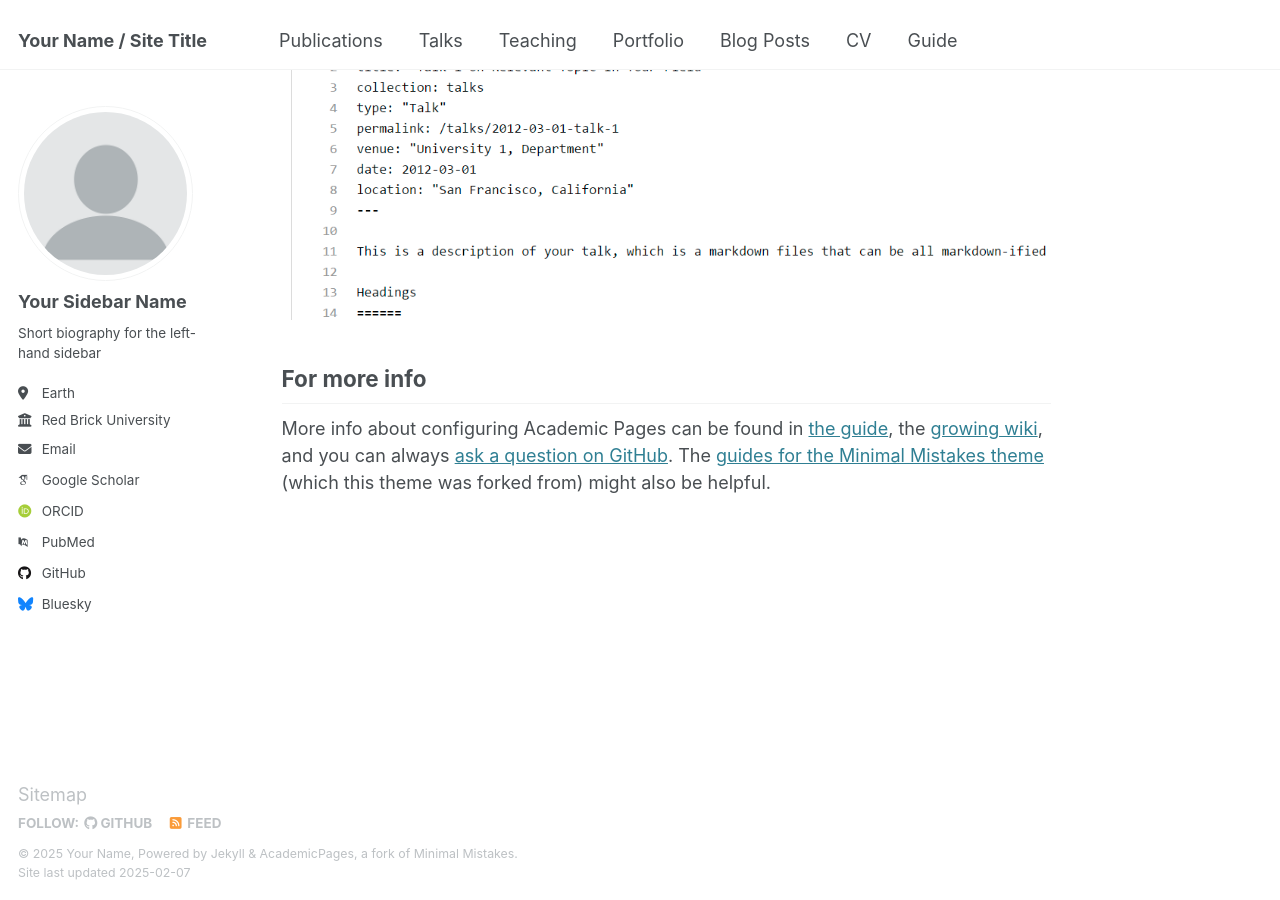
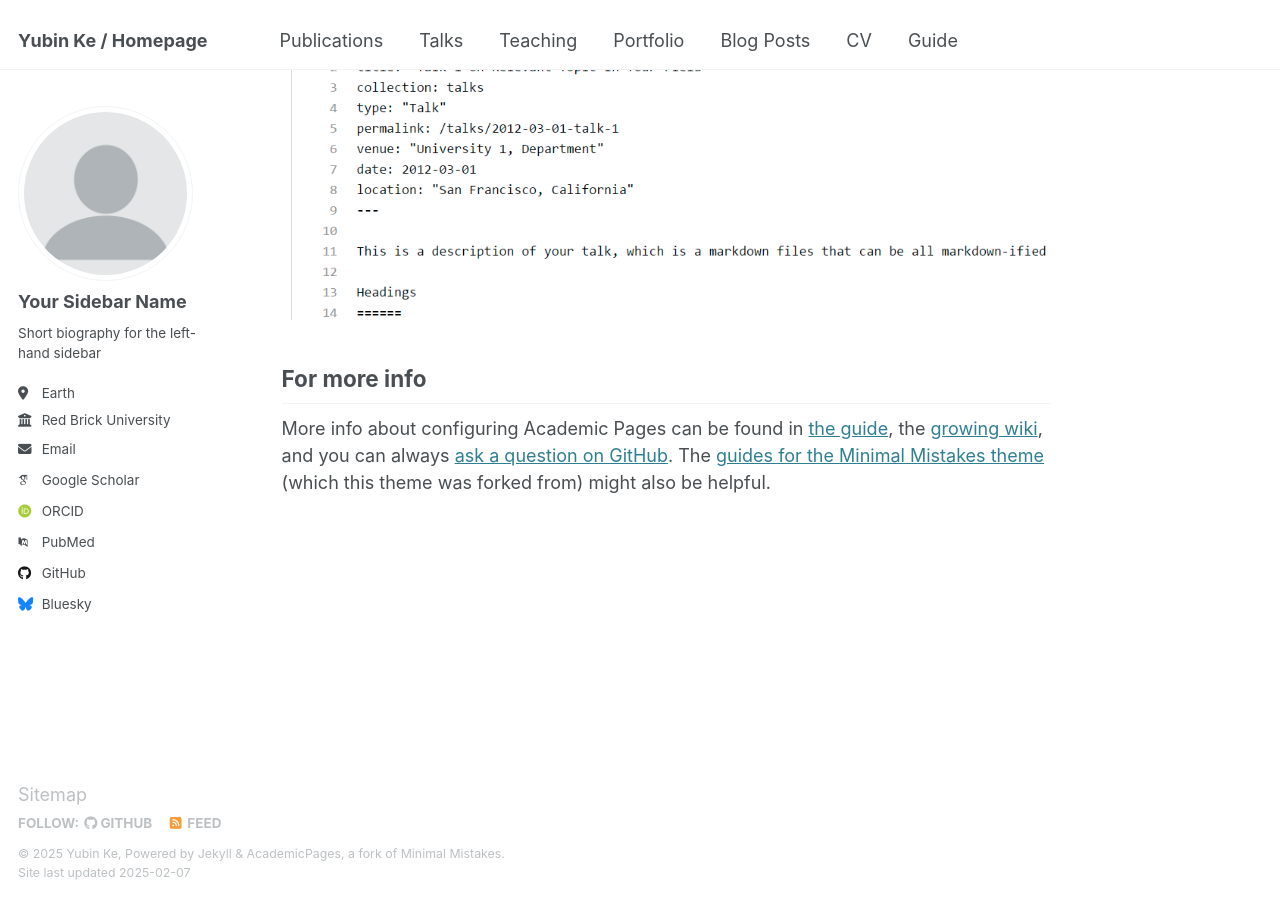
Before and after one commit to GFRL/GFRL.github.io, a Jekyll site: the page built from _pages/about.md, in a window 1280 px wide and 900 px high, scrolled down 2642 px. Built offline with Jekyll 4.4.1, drawn with Linux system fonts in a browser that asks for light colours; some web fonts are replaced.

Commit message:
Update _config.yml

```diff
--- a/_config.yml
+++ b/_config.yml
@@ -9,10 +9,10 @@
 # Basic Site Settings
 locale                   : "en-US"
 site_theme               : "default"
-title                    : "Your Name / Site Title"
+title                    : "Yubin Ke / Homepage"
 title_separator          : "-"
-name                     : &name "Your Name"
-description              : &description "personal description"
+name                     : &name "Yubin Ke"
+description              : &description "I'm a third-year undergraduate majoring in Computer Science(Turing Class) in school of electronics engineering and computer science, Peking University. I am interested in Robotics and Computer Vision, especially for dexterous grasping and manipulation."
 url                      : https://GFRL.github.io # the base hostname & protocol for your site e.g. "https://[your GitHub username].github.io"
 baseurl                  : "" # the subpath of your site, e.g. "/blog"
 repository               : "GFRL/GFRL.github.io"
```
